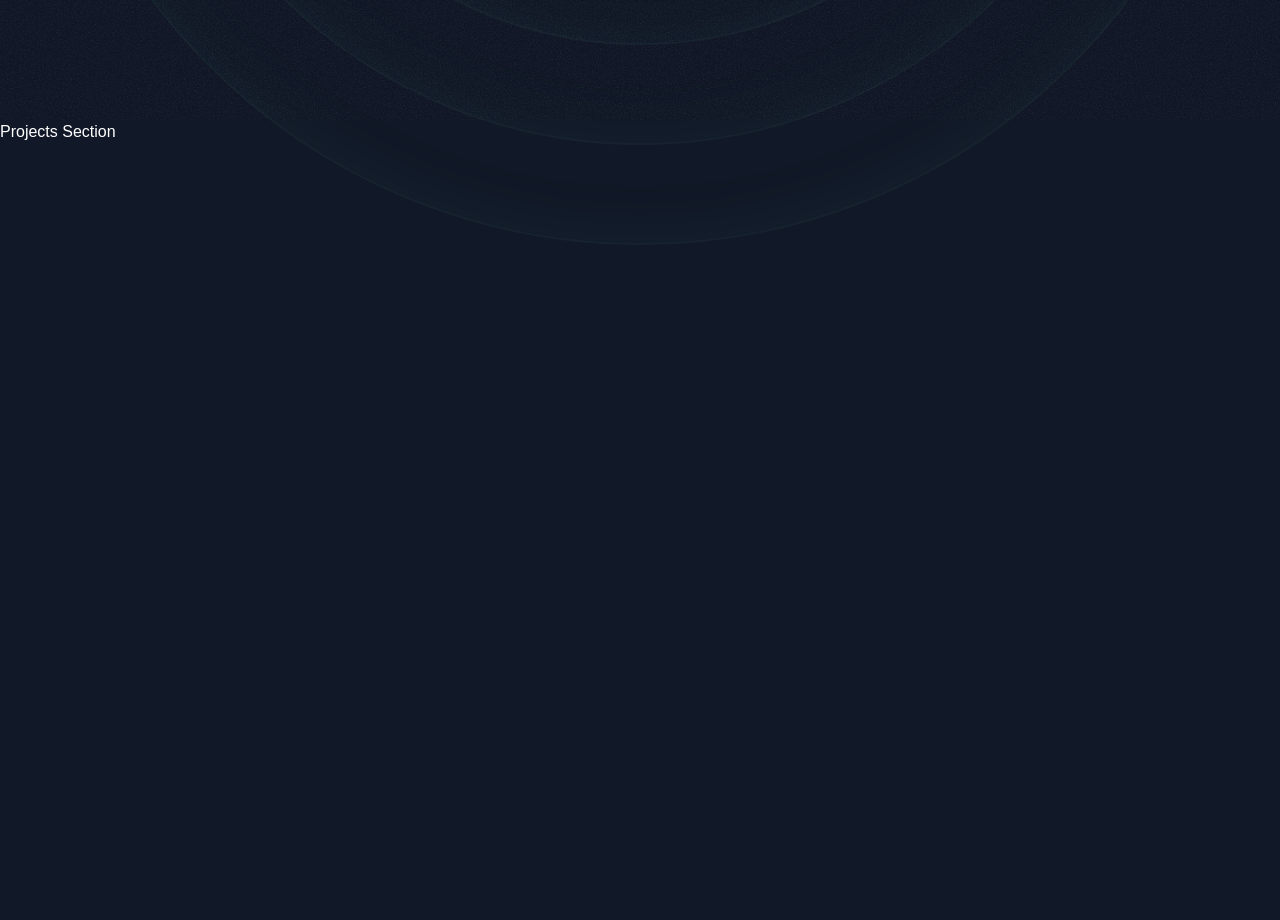
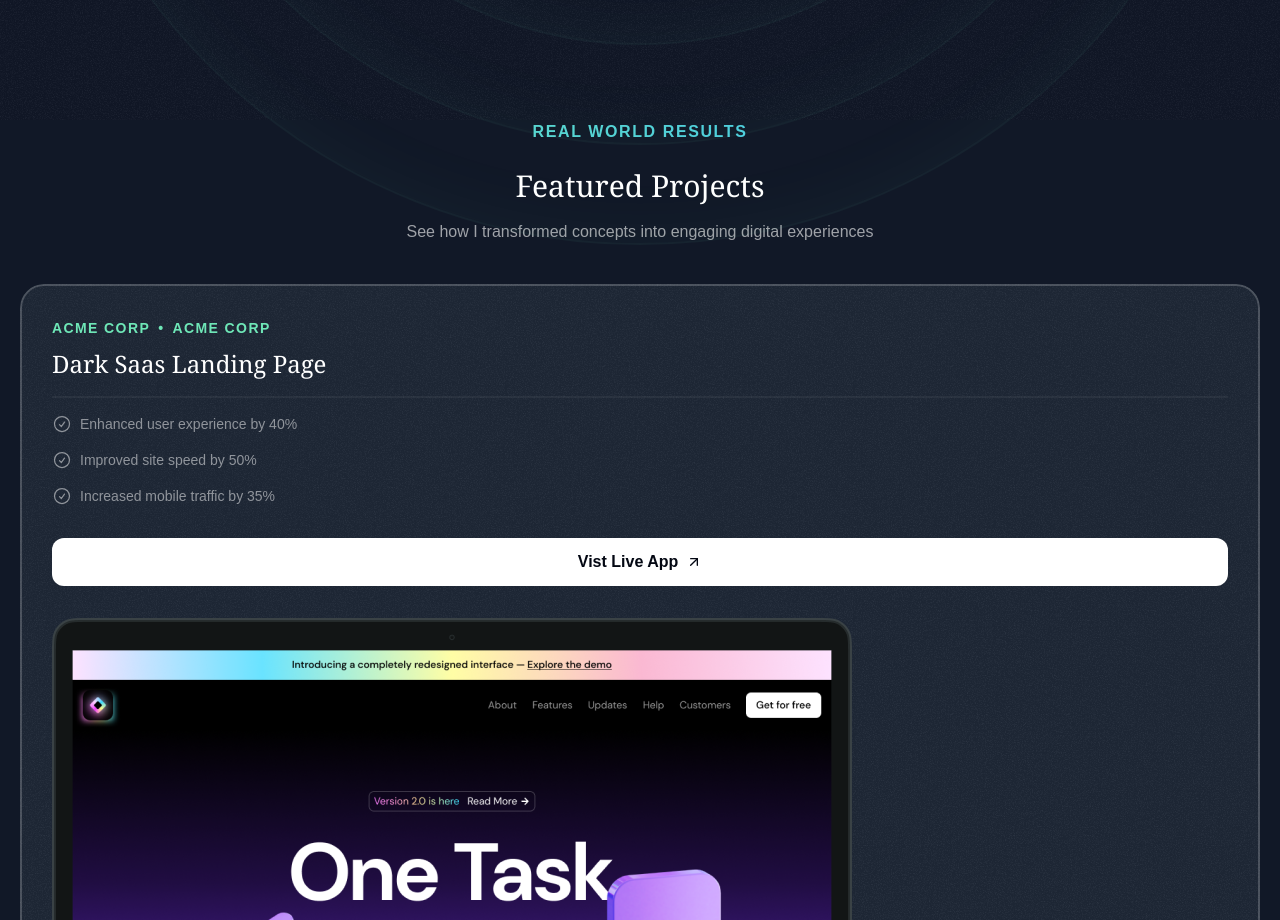
Before and after one commit to da-war/dawrish-portfolio, a Next.js app: page / in a window 1280 px wide. Shown: the part 850-1770 px from the top of the page. Before the commit the page ends 1095 px from the top, so only its background shows below. Built offline with nearby package versions, Linux system fonts and the light colour scheme; a web font is replaced by a local one.

Commit message:
Featured section

```diff
--- a/src/sections/Projects.tsx
+++ b/src/sections/Projects.tsx
@@ -1,6 +1,11 @@
 import darkSaasLandingPage from "@/assets/images/dark-saas-landing-page.png";
 import lightSaasLandingPage from "@/assets/images/light-saas-landing-page.png";
 import aiStartupLandingPage from "@/assets/images/ai-startup-landing-page.png";
+import Image from "next/image";
+import CheckCircle from "@/assets/icons/check-circle.svg";
+import ArrowUpRight from "@/assets/icons/arrow-up-right.svg";
+
+import grainImage from "@/assets/images/grain.jpg";
 
 const portfolioProjects = [
   {
@@ -42,5 +47,58 @@
 ];
 
 export const ProjectsSection = () => {
-  return <div>Projects Section</div>;
+  return (
+    <section className="pb-16">
+      <div className="container">
+        <p className="uppercase font-semibold tracking-widest bg-gradient-to-r from-emerald-300 to-sky-400 text-transparent bg-clip-text text-center">
+          Real World Results
+        </p>
+        <h2 className="text-3xl font-serif text-center mt-6">
+          Featured Projects
+        </h2>
+        <p className="text-center text-white/60 mt-4">
+          See how I transformed concepts into engaging digital experiences
+        </p>
+      </div>
+      <div className="flex flex-col mt-10 gap-20">
+        {portfolioProjects.map((project, index) => (
+          <div
+            key={project.title}
+            className="bg-gray-800 rounded-3xl relative z-0 overflow-hidden p-8 pb-0 after:z-10 after:content:[''] mx-5 after:absolute after:inset-0 after:outline-2 after:outline after:-outline-offset-2 after:rounded-3xl after:outline-white/20"
+          >
+            <div
+              className="absolute inset-0 -z-10 opacity-5"
+              style={{ backgroundImage: `url(${grainImage.src})` }}
+            ></div>
+            <div className="bg-gradient-to-r gap-2 from bg-emerald-300 to-sky-400 inline-flex font-bold uppercase tracking-widest text-sm text-transparent bg-clip-text">
+              <span>{project.company}</span>
+              <span>&bull;</span>
+              <span>{project.company}</span>
+            </div>
+            <h3 className="font-serif text-2xl mt-2">{project.title}</h3>
+            <hr className="border-t-2 border-white/5 mt-4" />
+            <ul className="flex flex-col gap-4 mt-4">
+              {project.results.map((result, index) => (
+                <li className="flex gap-2 text-sm text-white/50" key={index}>
+                  <CheckCircle className="size-5" />
+                  <span>{result.title}</span>
+                </li>
+              ))}
+            </ul>
+            <a href="">
+              <button className="bg-white text-gray-950 h-12 w-full rounded-xl font-semibold flex justify-center items-center gap-2 mt-8">
+                <span>Vist Live App</span>
+                <ArrowUpRight className="size-4" />
+              </button>
+            </a>
+            <Image
+              src={project.image}
+              alt={project.title}
+              className="mt-8 -mb-4"
+            />
+          </div>
+        ))}
+      </div>
+    </section>
+  );
 };
```
